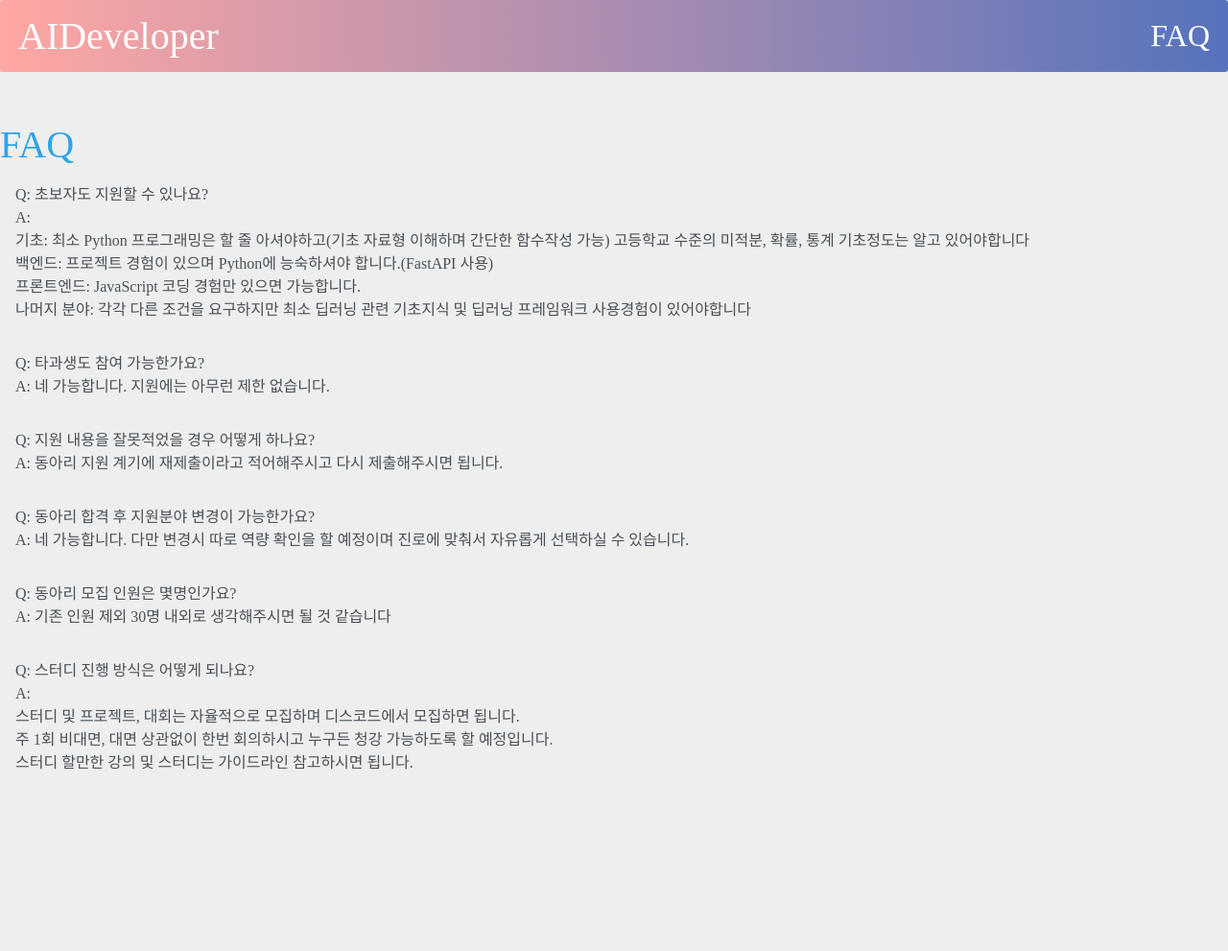
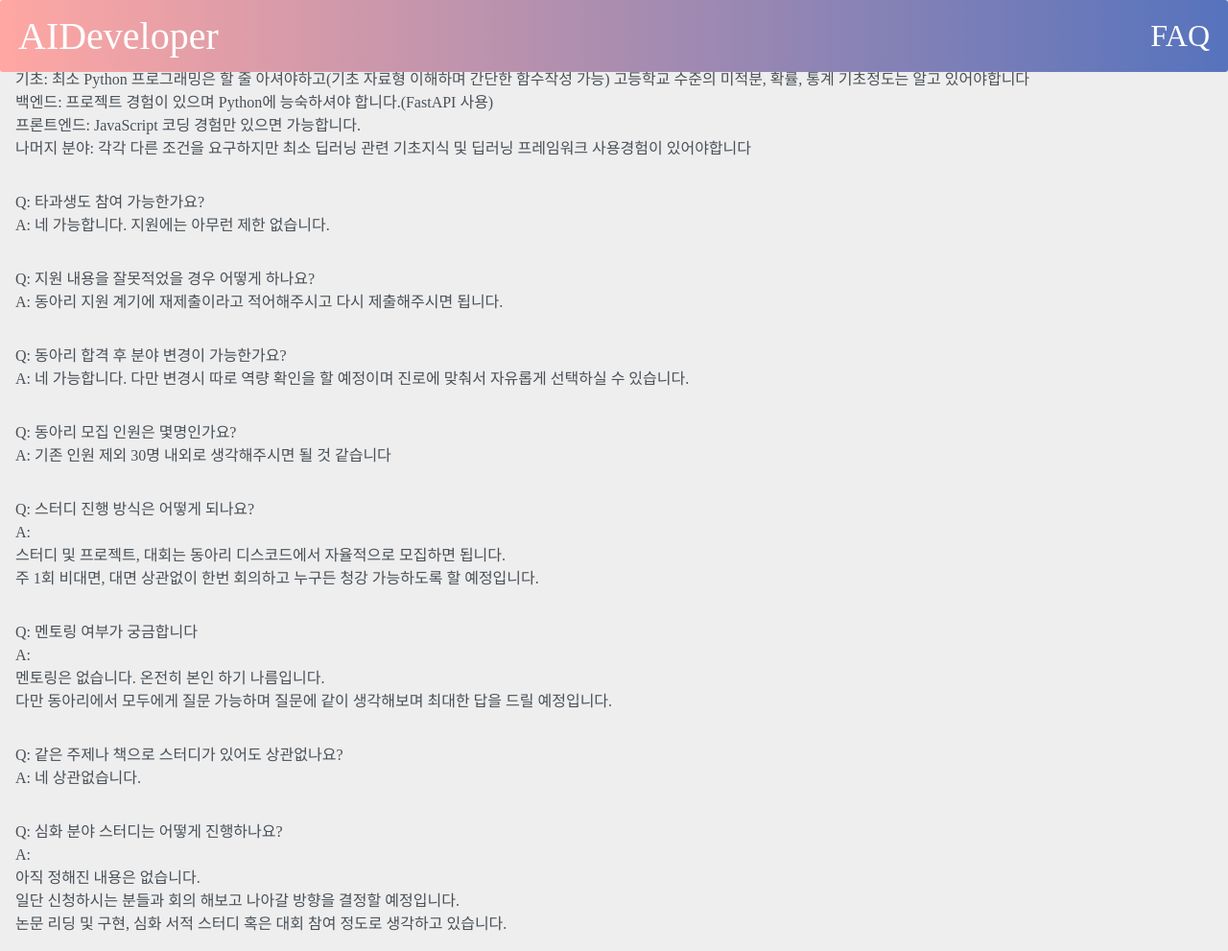
Before and after one commit to PNU-AID/AID_WEB_backend, a Python web app: template app/templates/faq.html in a window 1280 px wide. Shown: the whole page at 96% size. Before the commit the page ends 802 px from the top, so only its background shows below. Run offline with Jinja, Linux system fonts and the light colour scheme; the template is opened without the code that fills it, so the values that code supplies are empty; some web fonts are replaced.

Commit message:
comment: faq 내용 추가, whitelist ip 추가

```diff
--- a/app/backend/main.py
+++ b/app/backend/main.py
@@ -14,7 +14,7 @@ origins = [
     "*",
 ]
 
-whitelist_ip = ["180.182.223.158"]
+whitelist_ip = ["180.182.223.158", "211.203.66.57", "118.218.116.166"]
 
 app.add_middleware(
     CORSMiddleware,
--- a/app/templates/faq.html
+++ b/app/templates/faq.html
@@ -30,7 +30,7 @@
         <div>A: 동아리 지원 계기에 재제출이라고 적어해주시고 다시 제출해주시면 됩니다.</div>
     </div>
     <div class="d-flex flex-column p-3">
-        <div>Q: 동아리 합격 후 지원분야 변경이 가능한가요?</div>
+        <div>Q: 동아리 합격 후 분야 변경이 가능한가요?</div>
         <div>A: 네 가능합니다. 다만 변경시 따로 역량 확인을 할 예정이며 진로에 맞춰서 자유롭게 선택하실 수 있습니다.</div>
     </div>
     <div class="d-flex flex-column p-3">
@@ -41,9 +41,29 @@
         <div>Q: 스터디 진행 방식은 어떻게 되나요?</div>
         <div>
             A: <br/>
-            스터디 및 프로젝트, 대회는 자율적으로 모집하며 디스코드에서 모집하면 됩니다.<br/>
-            주 1회 비대면, 대면 상관없이 한번 회의하시고 누구든 청강 가능하도록 할 예정입니다.<br/>
-            스터디 할만한 강의 및 스터디는 가이드라인 참고하시면 됩니다.<br/>
+            스터디 및 프로젝트, 대회는 동아리 디스코드에서 자율적으로 모집하면 됩니다.<br/>
+            주 1회 비대면, 대면 상관없이 한번 회의하고 누구든 청강 가능하도록 할 예정입니다.<br/>
+        </div>
+    </div>
+    <div class="d-flex flex-column p-3">
+        <div>Q: 멘토링 여부가 궁금합니다</div>
+        <div>
+            A: <br/>
+            멘토링은 없습니다. 온전히 본인 하기 나름입니다.<br/>
+            다만 동아리에서 모두에게 질문 가능하며 질문에 같이 생각해보며 최대한 답을 드릴 예정입니다.<br/>
+        </div>
+    </div>
+    <div class="d-flex flex-column p-3">
+        <div>Q: 같은 주제나 책으로 스터디가 있어도 상관없나요?</div>
+        <div>A: 네 상관없습니다.</div>
+    </div>
+    <div class="d-flex flex-column p-3">
+        <div>Q: 심화 분야 스터디는 어떻게 진행하나요?</div>
+        <div>
+            A:<br/>
+            아직 정해진 내용은 없습니다.<br/>
+            일단 신청하시는 분들과 회의 해보고 나아갈 방향을 결정할 예정입니다.<br/>
+            논문 리딩 및 구현, 심화 서적 스터디 혹은 대회 참여 정도로 생각하고 있습니다.<br/>
         </div>
     </div>
 </div>
```
